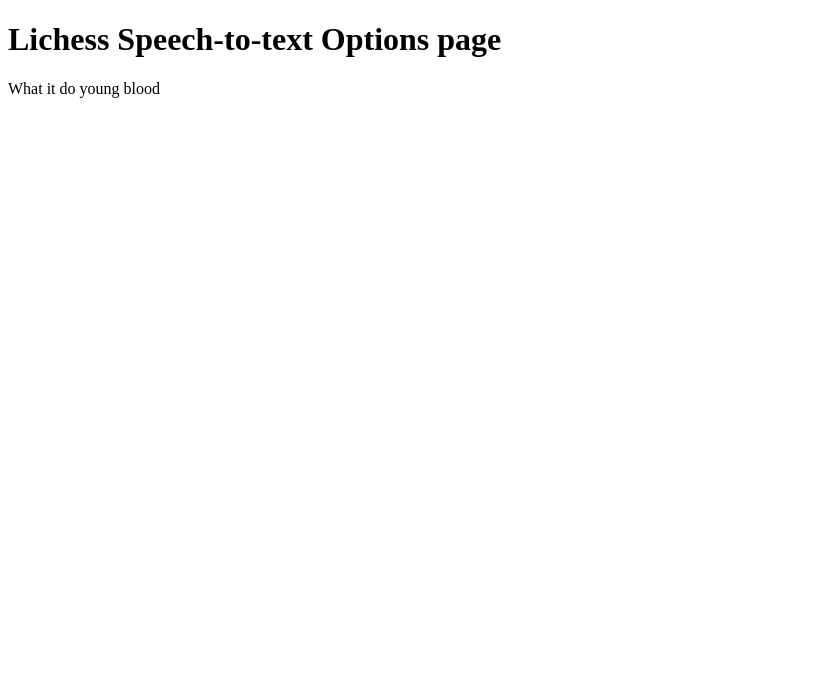
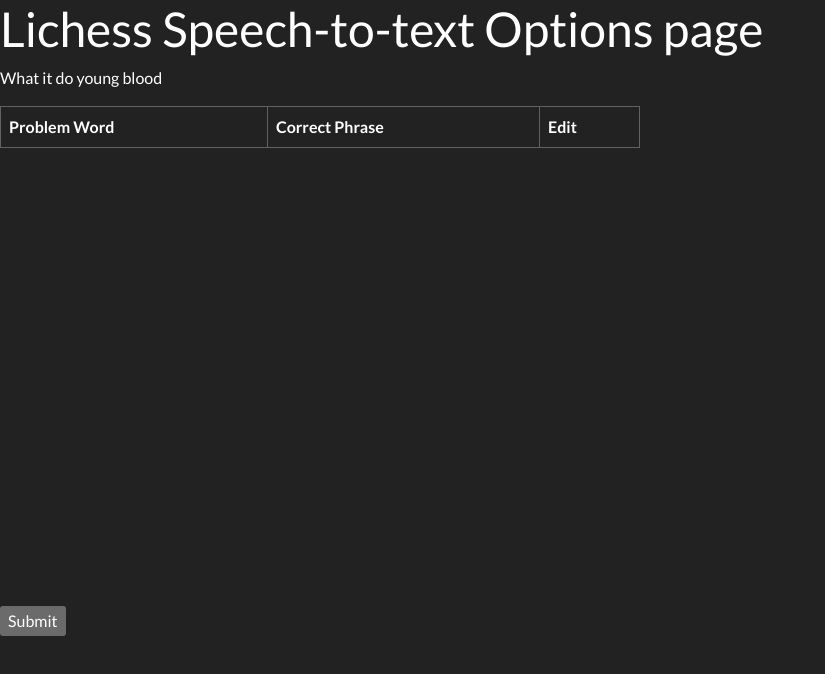
Before and after one commit to ChrisAntley1/Speak-to-Lichess, a browser extension: page options.html in a window 1280 px wide. Shown: the whole page, without its empty margins (0-825 px from the left). Drawn offline with nearby package versions, Linux system fonts and the light colour scheme.

Commit message:
added table to options; added styles

```diff
--- /dev/null
+++ b/options.css
@@ -0,0 +1,17 @@
+table {
+    width: 100%;
+}
+td, th {
+    border: 1px solid #616161;
+    text-align: left;
+    padding: 8px;
+}
+
+tr:nth-child(even) {
+    background-color: #616161;
+}
+.scroll_table {
+    height: 500px;
+    width: 50%;
+    overflow-y:auto;
+}
--- a/options.html
+++ b/options.html
@@ -4,14 +4,26 @@
     <meta charset="UTF-8">
     <meta http-equiv="X-UA-Compatible" content="IE=edge">
     <meta name="viewport" content="width=device-width, initial-scale=1.0">
+    <link href="https://cdn.jsdelivr.net/npm/bootstrap@5.0.1/dist/css/bootstrap.min.css" rel="stylesheet" integrity="sha384-+0n0xVW2eSR5OomGNYDnhzAbDsOXxcvSN1TPprVMTNDbiYZCxYbOOl7+AMvyTG2x" crossorigin="anonymous">
+    <link id="dark-theme-style" rel="stylesheet" href="https://bootswatch.com/5/darkly/bootstrap.min.css"/>
+    <link rel="stylesheet" href="options.css">
     <title>Options Page</title>
 </head>
-<body>
+<body class="bootstrap-dark"></bodyclass>
     <h1>Lichess Speech-to-text Options page</h1>
 
     <p>What it do young blood</p>
 
-    <div id="foo"></div>
+    <div class="scroll_table">
+        <table id="replacement_table">
+            <tr>
+                <th>Problem Word</th>
+                <th>Correct Phrase</th>
+                <th>Edit</th>
+            </tr>
+        </table>
+    </div>
+    <input type="button" value="Submit" id="submit">
     <script src="options.js"></script>
 </body>
 </html>
--- a/options.js
+++ b/options.js
@@ -6,7 +6,7 @@
     speech_to_text_Lichess_fuzzy_words = result;
     fuzzyWordKeys = Object.keys(speech_to_text_Lichess_fuzzy_words);
     console.log(fuzzyWordKeys);
-    document.getElementById('foo').appendChild(makeUL(fuzzyWordKeys));
+    addTableRows(fuzzyWordKeys);
 
 });
 
@@ -14,22 +14,29 @@
 // Add the contents of options[0] to #foo:
 
 
-function makeUL(array) {
-    // Create the list element:
-    var list = document.createElement('ul');
+function addTableRows(array) {
+    var table = document.getElementById('replacement_table');
 
     for (var i = 0; i < array.length; i++) {
-        // Create the list item:
-        var item = document.createElement('li');
+        // Create the table row:
+        var item = document.createElement('tr');
 
-        // Set its contents:
-        item.appendChild(document.createTextNode(array[i]));
-        item.appendChild(document.createTextNode(speech_to_text_Lichess_fuzzy_words[array[i]]));
-
-        // Add it to the list:
-        list.appendChild(item);
+        // add the problematic word and it's replacement phrase:
+        var problem_col = document.createElement('td');
+        problem_col.innerHTML = array[i];
+        var correct_col = document.createElement('td');
+        correct_col.innerHTML = speech_to_text_Lichess_fuzzy_words[array[i]];
+        var edit_col = document.createElement('td');
+        var edit_button = document.createElement('button');
+        edit_button.innerHTML = "edit...";
+        edit_col.appendChild(edit_button);
+        item.appendChild(problem_col);
+        item.appendChild(correct_col);
+        item.appendChild(edit_col);
+        // Add it to the table:
+        table.appendChild(item);
     }
 
     // Finally, return the constructed list:
-    return list;
+    return table;
 }
```
Also changed, not shown: popup.html (+2 -1 lines), README.md.
